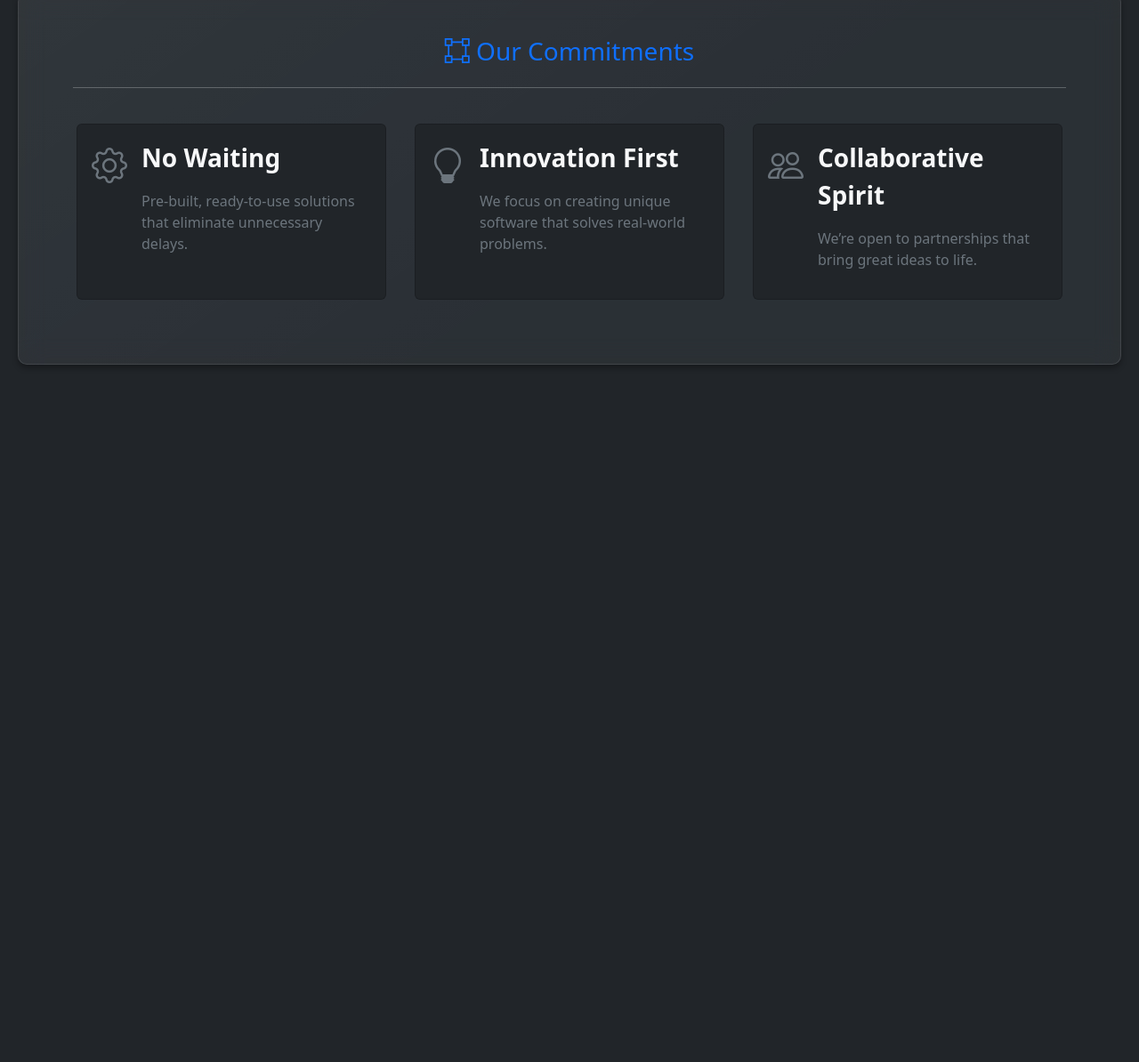
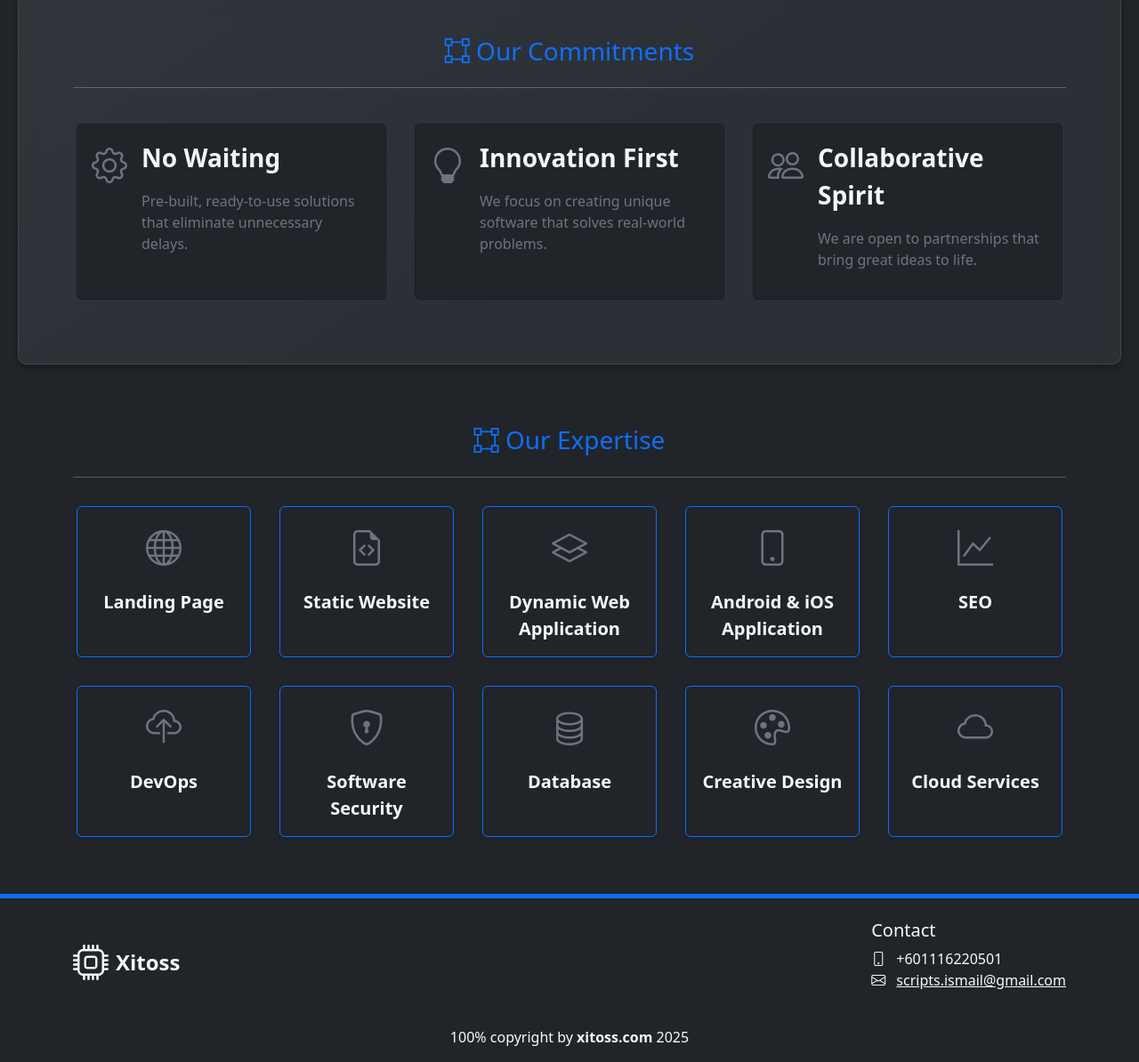
Before and after one commit to smile675/xitoss, a plain HTML site: page index.html in a window 1280 px wide. Shown: the part 2919-4113 px from the top of the page at 89% size. Before the commit the page ends 3349 px from the top, so only its background shows below. Drawn offline with nearby package versions, Linux system fonts and the light colour scheme.

Commit message:
initial copy done

```diff
--- a/index.html
+++ b/index.html
@@ -137,6 +137,7 @@
         </section>
         <!-- current products dir end  -->
 
+        <!-- our commitment section -->
         <section class="py-5 glassbox">
             <div class="container d-flex flex-column justify-content-center">
                 <h3 class="text-primary text-center">
@@ -149,10 +150,52 @@
                 </div>
             </div>
         </section>
+        <!-- our commitment section end -->
 
+        <!-- our experties section-->
+        <section class="py-5">
+            <div class="container d-flex flex-column justify-contents-center">
+                <h3 class="text-primary text-center">
+                    <i class="bi bi-bounding-box"></i>
+                    <span>Our Expertise</span>
+                </h3>
+                <hr class="text-light">
+                <div class="row row-cols-1 row-cols-sm-2 row-cols-md-3 row-cols-lg-4 row-cols-xl-5"
+                    id="experties_contents">
+                    <!-- items will load from content js -->
+                </div>
+            </div>
+        </section>
+        <!-- our experties section end-->
+    </main>
 
+    <footer class="bg-dark border-top border-5 border-primary text-light pt-4 pb-3">
+        <div class="container">
+            <!-- Footer content -->
+            <div class="row">
+                <div class="col-md-6 d-flex align-items-center">
+                    <i class="bi bi-cpu fs-1 me-2"></i>
+                    <span class="fs-4 fw-bold">Xitoss</span>
+                </div>
+                <div class="col-md-6 d-flex flex-column align-items-end">
+                    <div>
+                        <h5>Contact</h5>
+                        <ul class="list-unstyled">
+                            <li><i class="bi bi-phone me-2"></i> +601116220501</li>
+                            <li><i class="bi bi-envelope me-2"></i> <a href="mailto:scripts.ismail@gmail.com"
+                                    class="text-light">scripts.ismail@gmail.com</a></li>
+                        </ul>
+                    </div>
+                </div>
+            </div>
 
-    </main>
+            <!-- Footer copyright -->
+            <div class="text-center mt-4">
+                <p class="mb-0"><i class="bi bi-copyright"></i> 100% copyright by <strong>xitoss.com</strong> 2025</p>
+            </div>
+        </div>
+    </footer>
+
 
 </body>
 
--- a/js/content.js
+++ b/js/content.js
@@ -1,5 +1,6 @@
 import { interested_fields } from "./data/interested_fields.js";
 import { commitments } from "./data/commitments.js";
+import { experties } from "./data/experties.js";
 
 window.addEventListener("DOMContentLoaded", event => {
 
@@ -49,4 +50,24 @@ window.addEventListener("DOMContentLoaded", event => {
         commitment_element.innerHTML += element;
     });
 
+    // build experties_contents sections elements
+    const experties_element = document.querySelector("#experties_contents");
+    experties_element.innerHTML = '';
+
+    experties.forEach(item => {
+        const element =
+            `
+        <div class="col p-3">
+        <div class="card bg-dark h-100 text-light border border-primary rounded shadow-sm content_card">
+            <div class="card-body d-flex flex-column align-items-center text-center">
+                <i class="bi bi-${item.icon_class} fs-1 mb-3 text-secondary"></i>
+                <p class="fs-5 fw-semibold mb-0">${item.title}</p>
+            </div>
+        </div>
+    </div>
+        `;
+        experties_element.innerHTML += element;
+    });
+
+
 })
--- a/js/data/commitments.js
+++ b/js/data/commitments.js
@@ -12,6 +12,6 @@ export const commitments = [
     {
         icon_class: "bi bi-people",
         title: "Collaborative Spirit",
-        desc: "We’re open to partnerships that bring great ideas to life."
+        desc: "We are open to partnerships that bring great ideas to life."
     }
 ]
--- /dev/null
+++ b/js/data/experties.js
@@ -0,0 +1,42 @@
+export const experties = [
+    {
+        "icon_class": "globe",
+        "title": "Landing Page"
+    },
+    {
+        "icon_class": "file-earmark-code",
+        "title": "Static Website"
+    },
+    {
+        "icon_class": "layers",
+        "title": "Dynamic Web Application"
+    },
+    {
+        "icon_class": "phone",
+        "title": "Android & iOS Application"
+    },
+    {
+        "icon_class": "graph-up",
+        "title": "SEO"
+    },
+    {
+        "icon_class": "cloud-upload",
+        "title": "DevOps"
+    },
+    {
+        "icon_class": "shield-lock",
+        "title": "Software Security"
+    },
+    {
+        "icon_class": "database",
+        "title": "Database"
+    },
+    {
+        "icon_class": "palette",
+        "title": "Creative Design"
+    },
+    {
+        "icon_class": "cloud",
+        "title": "Cloud Services"
+    }
+];
```
